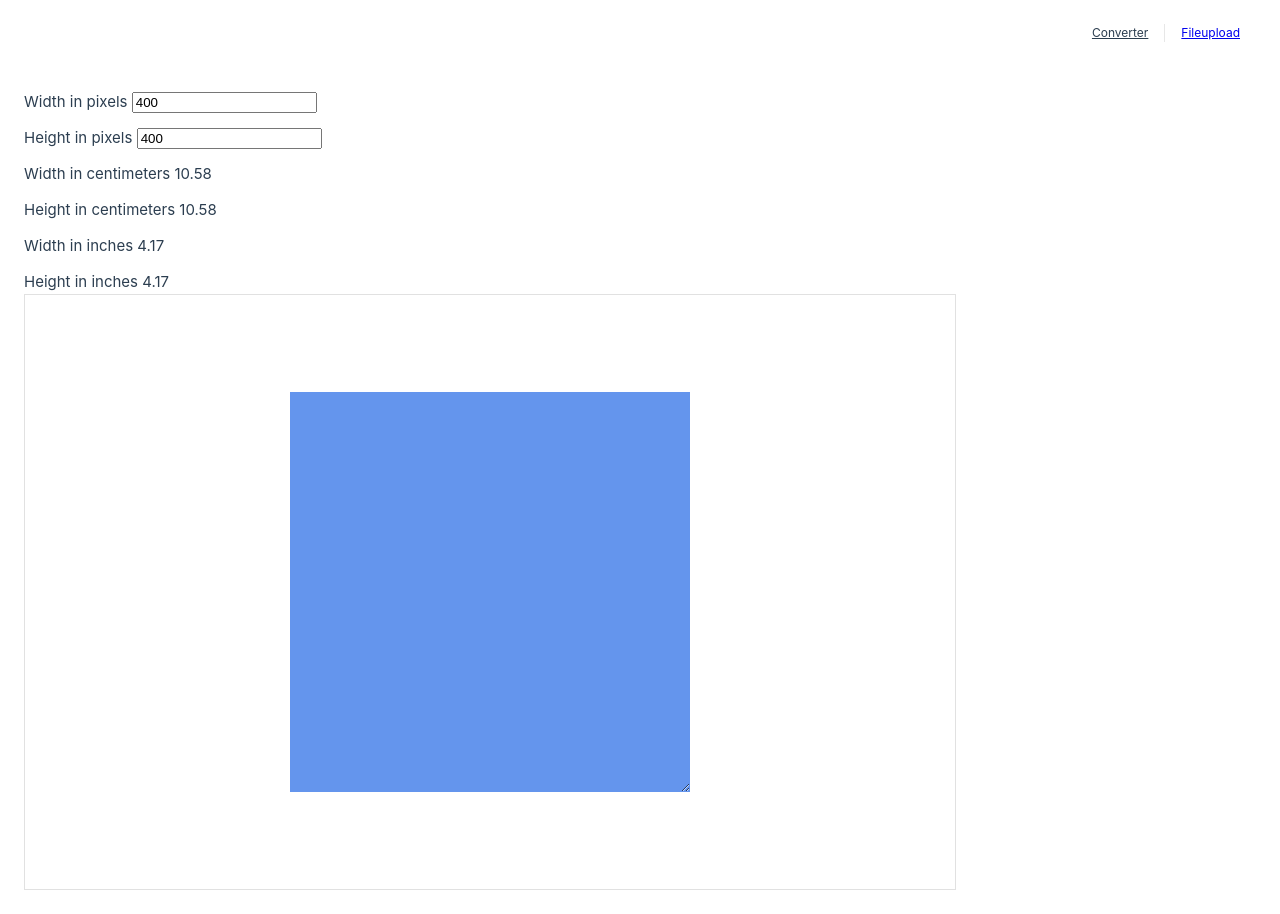
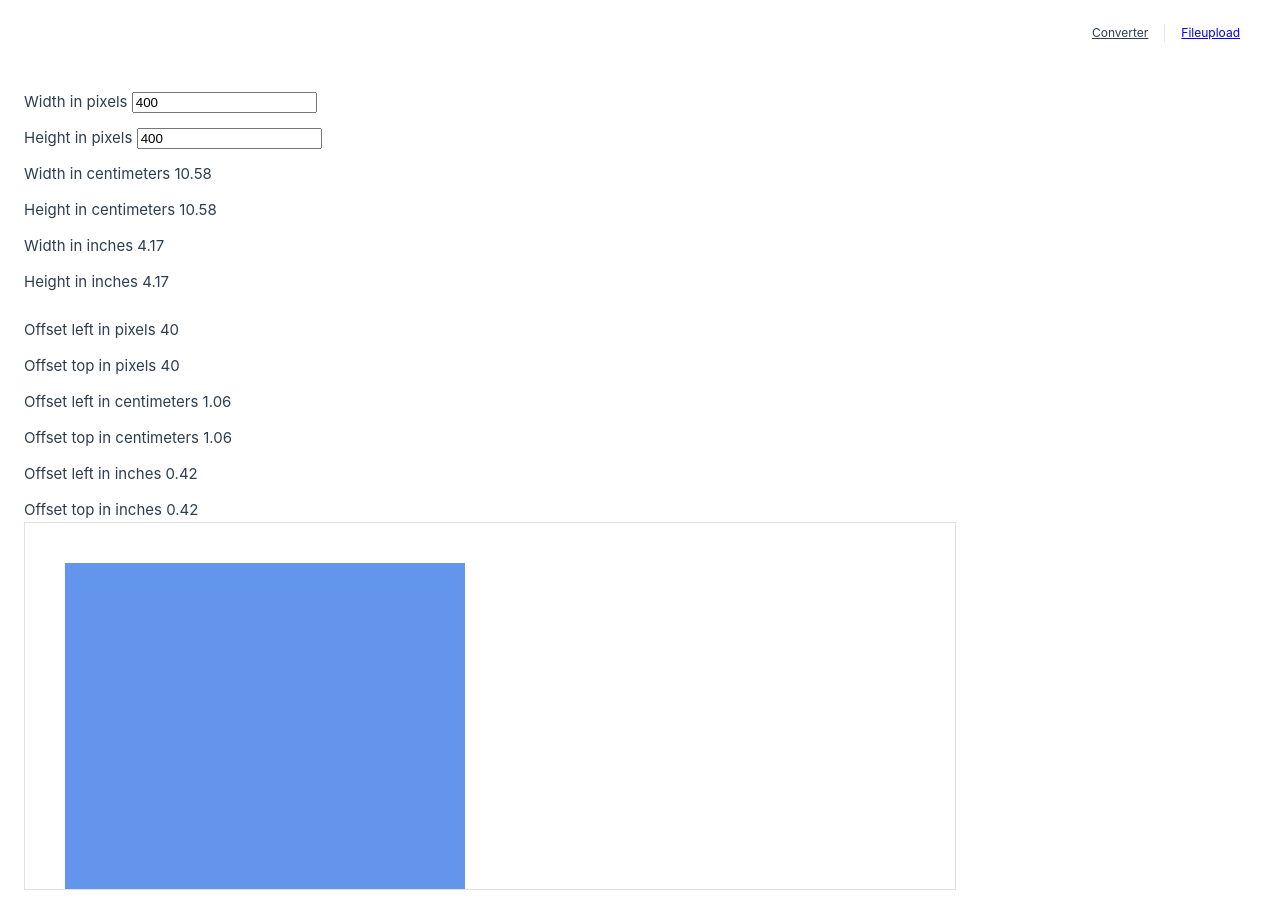
Before and after one commit to AleksandrKalinin/docker-project, a Vue app: page / in a window 1280 px wide. Built offline with nearby package versions, Linux system fonts and the light colour scheme.

Commit message:
add additional fixes

```diff
--- a/src/components/ConverterComponent.vue
+++ b/src/components/ConverterComponent.vue
@@ -1,6 +1,7 @@
-<template>
+<!-- <template>
   <div class="main">
     <div class="controls">
+      <div class="controls__block">
         <label class="label">
           Width in pixels
           <input type="number" v-model.number="width" />
@@ -26,17 +27,53 @@
           {{ heightInInches }}
         </p>
       </div>
+      <div class="controls__block">
+        <p>
+          Offset left in pixels
+          {{ offsetXInPx }}
+        </p>
+        <p>
+          Offset top in pixels
+          {{ offsetYInPx }}
+        </p>
+        <p>
+          Offset left in centimeters
+          {{ offsetXInCm }}
+        </p>
+        <p>
+          Offset top in centimeters
+          {{ offsetYInCm }}
+        </p>
+        <p>
+          Offset left in inches
+          {{ offsetXInInches }}
+        </p>
+        <p>
+          Offset top in inches
+          {{ offsetYInInches }}
+        </p>
+      </div>
+    </div>
     <div class="content">
       <div class="content__wrapper">
         <div
           class="element"
           ref="targetElement"
           draggable
+          @mousedown="startDragging"
+          @mousemove="dragging"
+          @mouseup="stopDragging"
           :style="[
             { width: width === 0 ? '400px' : `${width}px` },
-            { height: height === 0 ? '400px' : `${height}px` }
+            { height: height === 0 ? '400px' : `${height}px` },
+            { left: offsetXInPx === 0 ? '0' : `${offsetXInPx}px` },
+            { top: offsetYInPx === 0 ? '0' : `${offsetYInPx}px` }
           ]"
-        ></div>
+        >
+        <div class="element__wrap">
+          <span class="element__resize"></span>
+        </div>
+      </div>
       </div>
     </div>
   </div>
@@ -47,29 +84,33 @@ import { computed, ref } from 'vue'
 import { useDevicePixelRatio } from '@vueuse/core'
 import { useElementSize } from '@vueuse/core'
 
-const targetElement = ref(null)
+const targetElement = ref<HTMLElement | null>(null)
 
 const { width, height } = useElementSize(targetElement)
 const { pixelRatio } = useDevicePixelRatio()
 
 const multiplier = computed(() => {
-  const val = (window.matchMedia && (window.matchMedia('only screen and (min-resolution: 124dpi), only screen and (min-resolution: 1.3dppx), only screen and (min-resolution: 48.8dpcm)').matches || window.matchMedia('only screen and (-webkit-min-device-pixel-ratio: 1.3), only screen and (-o-min-device-pixel-ratio: 2.6/2), only screen and (min--moz-device-pixel-ratio: 1.3), only screen and (min-device-pixel-ratio: 1.3)').matches)) || (window.devicePixelRatio && window.devicePixelRatio > 1.3)
-  console.log(val);
+  const val =
+    (window.matchMedia &&
+      (window.matchMedia(
+        'only screen and (min-resolution: 124dpi), only screen and (min-resolution: 1.3dppx), only screen and (min-resolution: 48.8dpcm)'
+      ).matches ||
+        window.matchMedia(
+          'only screen and (-webkit-min-device-pixel-ratio: 1.3), only screen and (-o-min-device-pixel-ratio: 2.6/2), only screen and (min--moz-device-pixel-ratio: 1.3), only screen and (min-device-pixel-ratio: 1.3)'
+        ).matches)) ||
+    (window.devicePixelRatio && window.devicePixelRatio > 1.3)
   if (val) {
     return 2
   } else return 1
 })
 
-const effectivePPI = computed(() => (96 * pixelRatio.value));
+const effectivePPI = computed(() => 96 * pixelRatio.value)
 // effectionPPI calculation if element width/height should preserve inital value
 
 // const effectivePPI = computed(() => (96 / (pixelRatio.value * 100)) * 100 * multiplier.value)
 // effectionPPI calculation if element width/height should scale when user zooming in/changing display scale
 
 const widthInCm = computed(() => {
-  console.log("pixelRatio.value", pixelRatio.value)
-  console.log("multiplier", multiplier.value)
-  console.log("actual width", ((width.value / effectivePPI.value) * multiplier.value * 2.54).toFixed(2))
   return ((width.value / effectivePPI.value) * multiplier.value * 2.54).toFixed(2)
 })
 
@@ -85,6 +126,48 @@ const heightInInches = computed(() => {
   return ((height.value / effectivePPI.value) * multiplier.value).toFixed(2)
 })
 
+const isDragging = ref(false)
+
+const offsetX = ref(0)
+const offsetY = ref(0)
+
+const offsetXInPx = ref(40)
+const offsetYInPx = ref(40)
+
+const offsetXInCm = computed(() => {
+  return ((offsetXInPx.value / effectivePPI.value) * multiplier.value * 2.54).toFixed(2)
+})
+
+const offsetYInCm = computed(() => {
+  return ((offsetYInPx.value / effectivePPI.value) * multiplier.value * 2.54).toFixed(2)
+})
+
+const offsetXInInches = computed(() => {
+  return ((offsetXInPx.value / effectivePPI.value) * multiplier.value).toFixed(2)
+})
+
+const offsetYInInches = computed(() => {
+  return ((offsetYInPx.value / effectivePPI.value) * multiplier.value).toFixed(2)
+})
+
+const startDragging = (event: MouseEvent) => {
+  event.preventDefault()
+  if (targetElement.value) {
+    offsetX.value = event.clientX - targetElement.value.offsetLeft
+    offsetY.value = event.clientY - targetElement.value.offsetTop
+  }
+
+  isDragging.value = true
+}
+const dragging = (event: MouseEvent) => {
+  if (isDragging.value) {
+    offsetXInPx.value = event.clientX - offsetX.value
+    offsetYInPx.value = event.clientY - offsetY.value
+  }
+}
+const stopDragging = () => {
+  isDragging.value = false
+}
 </script>
 
 <style scoped lang="scss">
@@ -98,29 +181,256 @@ const heightInInches = computed(() => {
   width: 300px;
   display: flex;
   flex-direction: column;
+  gap: 24px;
+  margin-right: 30px;
+
+  .controls__block {
+    display: flex;
+    flex-direction: column;
     gap: 12px;
-  margin-right: 30px;
+  }
 }
 
 .content {
   width: calc(100% - 300px);
   height: 100%;
   border: 1px solid #e1e1e1;
-  display: flex;
-  justify-content: center;
-  align-items: center;
   overflow-x: auto;
   overflow-y: auto;
 
   &__wrapper {
     width: auto;
     height: auto;
+    position: relative;
   }
 }
 
 .element {
-  resize: both;
   overflow: auto;
   background: cornflowerblue;
+  position: absolute;
+
+  &__wrapper {
+    width: 100%;
+    height: 100%;
+    position: relative;
+  }
+
+  &__resize {
+    display: none;
+    position: absolute;
+    bottom: 0;
+    right: 0;
+    background: red;
+    border-radius: 50%;
+    width: 20px;
+    height: 20px;
+  }
+
+  &:hover {
+      .element__resize {
+        display: block;
+      }
+    }
+}
+</style> -->
+
+
+<template>
+  <div class="main">
+    <div class="controls">
+      <div class="controls__block">
+        <label class="label">
+          Width in pixels
+          <input type="number" v-model.number="width" />
+        </label>
+        <label class="label">
+          Height in pixels
+          <input type="number" v-model.number="height" />
+        </label>
+        <p>
+          Width in centimeters
+          {{ widthInCm }}
+        </p>
+        <p>
+          Height in centimeters
+          {{ heightInCm }}
+        </p>
+        <p>
+          Width in inches
+          {{ widthInInches }}
+        </p>
+        <p>
+          Height in inches
+          {{ heightInInches }}
+        </p>
+      </div>
+      <div class="controls__block">
+        <p>
+          Offset left in pixels
+          {{ offsetXInPx }}
+        </p>
+        <p>
+          Offset top in pixels
+          {{ offsetYInPx }}
+        </p>
+        <p>
+          Offset left in centimeters
+          {{ offsetXInCm }}
+        </p>
+        <p>
+          Offset top in centimeters
+          {{ offsetYInCm }}
+        </p>
+        <p>
+          Offset left in inches
+          {{ offsetXInInches }}
+        </p>
+        <p>
+          Offset top in inches
+          {{ offsetYInInches }}
+        </p>
+      </div>
+    </div>
+    <div class="content">
+      <div class="content__wrapper">
+        <div
+          class="element"
+          ref="targetElement"
+          draggable
+          @mousedown="startDragging"
+          @mousemove="dragging"
+          @mouseup="stopDragging"
+          :style="[
+            { width: width === 0 ? '400px' : `${width}px` },
+            { height: height === 0 ? '400px' : `${height}px` },
+            { left: offsetXInPx === 0 ? '0' : `${offsetXInPx}px` },
+            { top: offsetYInPx === 0 ? '0' : `${offsetYInPx}px` }
+          ]"
+        ></div>
+      </div>
+    </div>
+  </div>
+</template>
+
+<script setup lang="ts">
+import { computed, ref } from 'vue'
+import { useDevicePixelRatio } from '@vueuse/core'
+import { useElementSize } from '@vueuse/core'
+import useRetinaDisplay from './composables/useRetinaDisplay';
+
+const targetElement = ref<HTMLElement | null>(null)
+
+const { width, height } = useElementSize(targetElement)
+const { pixelRatio } = useDevicePixelRatio()
+const { multiplier } = useRetinaDisplay()
+
+const effectivePPI = computed(() => 96 * pixelRatio.value)
+// effectionPPI calculation if element width/height should preserve inital value even if it change it's size visually
+
+// const effectivePPI = computed(() => (96 / (pixelRatio.value * 100)) * 100 * multiplier.value)
+// effectionPPI calculation if element width/height should scale when user zooming in/changing display scale
+
+const widthInCm = computed(() => {
+  return ((width.value / effectivePPI.value) * multiplier.value * 2.54).toFixed(2)
+})
+
+const heightInCm = computed(() => {
+  return ((height.value / effectivePPI.value) * multiplier.value * 2.54).toFixed(2)
+})
+
+const widthInInches = computed(() => {
+  return ((width.value / effectivePPI.value) * multiplier.value).toFixed(2)
+})
+
+const heightInInches = computed(() => {
+  return ((height.value / effectivePPI.value) * multiplier.value).toFixed(2)
+})
+
+const isDragging = ref(false)
+
+const offsetX = ref(0)
+const offsetY = ref(0)
+
+const offsetXInPx = ref(40)
+const offsetYInPx = ref(40)
+
+const offsetXInCm = computed(() => {
+  return ((offsetXInPx.value / effectivePPI.value) * multiplier.value * 2.54).toFixed(2)
+})
+
+const offsetYInCm = computed(() => {
+  return ((offsetYInPx.value / effectivePPI.value) * multiplier.value * 2.54).toFixed(2)
+})
+
+const offsetXInInches = computed(() => {
+  return ((offsetXInPx.value / effectivePPI.value) * multiplier.value).toFixed(2)
+})
+
+const offsetYInInches = computed(() => {
+  return ((offsetYInPx.value / effectivePPI.value) * multiplier.value).toFixed(2)
+})
+
+const startDragging = (event: MouseEvent) => {
+  event.preventDefault()
+  if (targetElement.value) {
+    offsetX.value = event.clientX - targetElement.value.offsetLeft
+    offsetY.value = event.clientY - targetElement.value.offsetTop
+  }
+
+  isDragging.value = true
+}
+
+const dragging = (event: MouseEvent) => {
+  if (isDragging.value) {
+    offsetXInPx.value = event.clientX - offsetX.value
+    offsetYInPx.value = event.clientY - offsetY.value
+  }
+}
+
+const stopDragging = () => {
+  isDragging.value = false
+}
+</script>
+
+<style scoped lang="scss">
+.main {
+  width: 100%;
+  height: 100vh;
+  display: flex;
+}
+
+.controls {
+  width: 300px;
+  display: flex;
+  flex-direction: column;
+  gap: 24px;
+  margin-right: 30px;
+
+  &__block {
+    display: flex;
+    flex-direction: column;
+    gap: 12px;
+  }
+}
+
+.content {
+  width: calc(100% - 300px);
+  height: 100%;
+  border: 1px solid #e1e1e1;
+  overflow-x: auto;
+  overflow-y: auto;
+
+  &__wrapper {
+    width: auto;
+    height: auto;
+    position: relative;
+  }
+}
+
+.element {
+  overflow: auto;
+  background: cornflowerblue;
+  position: absolute;
 }
 </style>
--- a/src/components/FIleUpload.vue
+++ b/src/components/FIleUpload.vue
@@ -183,7 +183,7 @@ const dragOverHandler = (ev: DragEvent): void => {
 
   &__buttons {
     display: flex;
-  gap: 8px;
+    gap: 8px;
   }
 }
 
--- /dev/null
+++ b/src/components/composables/useRetinaDisplay.ts
@@ -0,0 +1,19 @@
+import { computed } from 'vue'
+export default function useRetinaDisplay() {
+  const multiplier = computed(() => {
+    const val =
+      (window.matchMedia &&
+        (window.matchMedia(
+          'only screen and (min-resolution: 124dpi), only screen and (min-resolution: 1.3dppx), only screen and (min-resolution: 48.8dpcm)'
+        ).matches ||
+          window.matchMedia(
+            'only screen and (-webkit-min-device-pixel-ratio: 1.3), only screen and (-o-min-device-pixel-ratio: 2.6/2), only screen and (min--moz-device-pixel-ratio: 1.3), only screen and (min-device-pixel-ratio: 1.3)'
+          ).matches)) ||
+      (window.devicePixelRatio && window.devicePixelRatio > 1.3)
+    if (val) {
+      return 2
+    } else return 1
+  })
+
+  return { multiplier }
+}
--- a/src/views/HomeView.vue
+++ b/src/views/HomeView.vue
@@ -3,5 +3,5 @@
 </template>
 
 <script setup lang="ts">
-import ConverterComponent from '@/components/ConverterComponent.vue';
+import ConverterComponent from '@/components/ConverterComponent.vue'
 </script>
```
Lines whose indentation alone changed are shown as unchanged.
